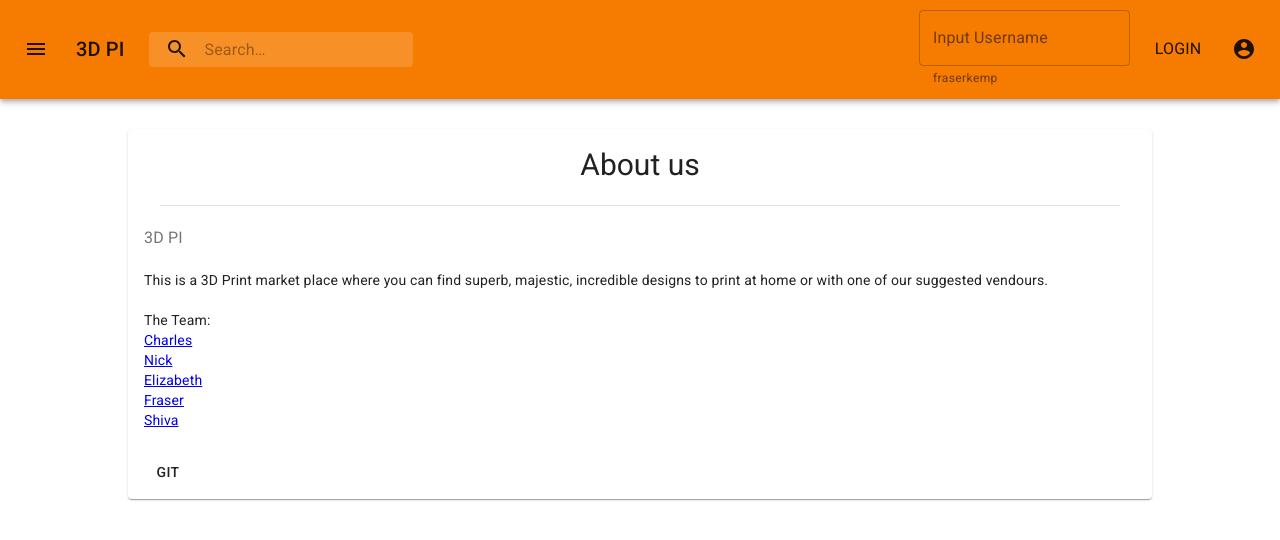
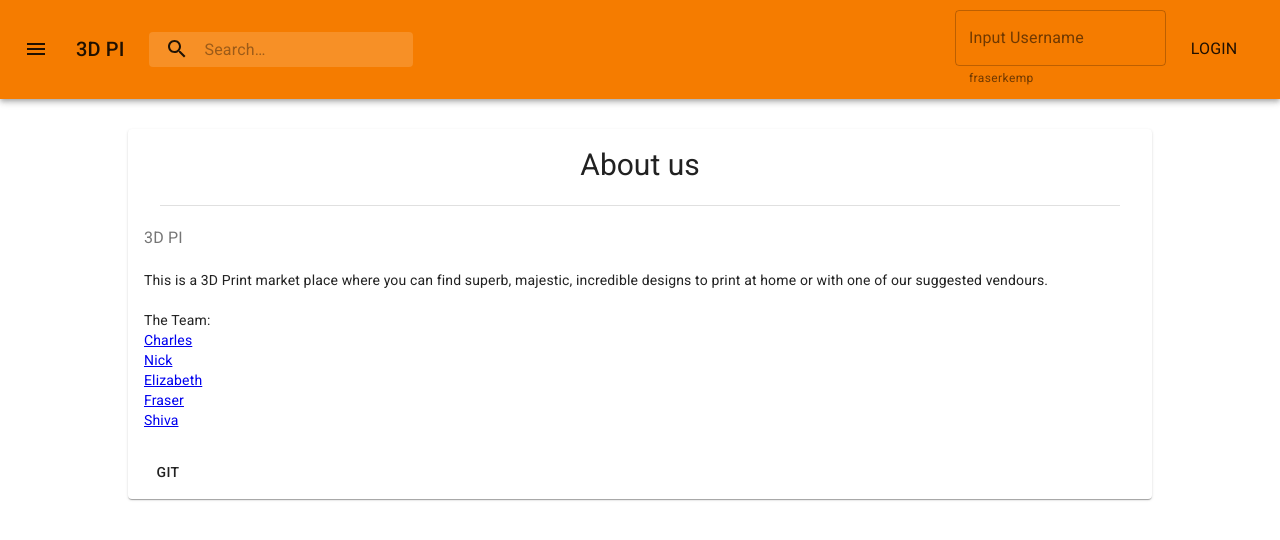
Before and after one commit to lizzykerrigan/fencs-fend, a React (Create React App) app: page /about_us in a window 1280 px wide. Shown: the top 540 px of the page. Built offline with nearby package versions, Linux system fonts and the light colour scheme.

Commit message:
add logout button and logged in user indication, alter styling

```diff
--- a/src/App.js
+++ b/src/App.js
@@ -20,7 +20,11 @@
   render() {
     return (
       <div>
-        <Header client={this.props.client} loginUser={this.loginUser} />
+        <Header
+          client={this.props.client}
+          loginUser={this.loginUser}
+          loggedInUser={this.state.loggedInUser}
+        />
         <Router>
           <HomePage path="/" />
           <CategoriesPage path="/categories" />
--- a/src/components/Header/Header.jsx
+++ b/src/components/Header/Header.jsx
@@ -20,6 +20,8 @@
 import ListItemText from "@material-ui/core/ListItemText";
 import { Link } from "@reach/router";
 import LoginBox from "../Login/LoginBox";
+import Button from "@material-ui/core/Button";
+import Grid from "@material-ui/core/Grid";
 
 const AdapterLink = React.forwardRef((props, ref) => (
   <Link innerRef={ref} {...props} />
@@ -262,7 +264,20 @@
           </div>
           <div className={classes.grow} />
           <div className={classes.sectionDesktop}>
+            {!props.loggedInUser && (
               <LoginBox client={props.client} loginUser={props.loginUser} />
+            )}
+            {props.loggedInUser && (
+              <Grid
+                container
+                direction="row"
+                justify="center"
+                alignItems="stretch"
+              >
+                <Typography>{`Logged in as: ${props.loggedInUser}`}</Typography>
+                <Button>
+                  <Typography>Logout</Typography>
+                </Button>
                 <IconButton
                   edge="end"
                   aria-label="Account of current user"
@@ -270,9 +285,12 @@
                   aria-haspopup="true"
                   onClick={handleProfileMenuOpen}
                   color="inherit"
+                  className={classes.profileButton}
                 >
                   <AccountCircle />
                 </IconButton>
+              </Grid>
+            )}
           </div>
 
           <div className={classes.sectionMobile}>
```
Also changed, not shown: src/components/SignUp/SignUp.jsx (+0 -7 lines). Lines whose indentation alone changed are shown as unchanged.
